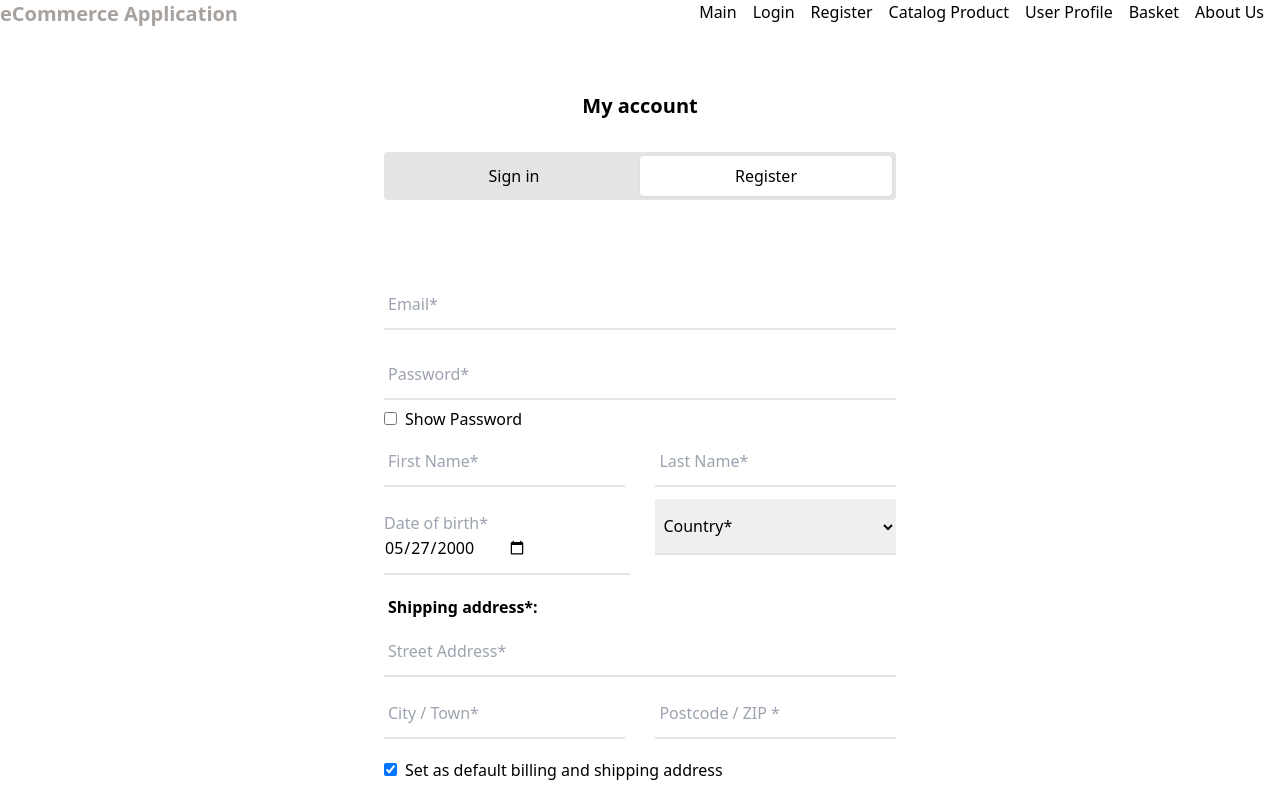
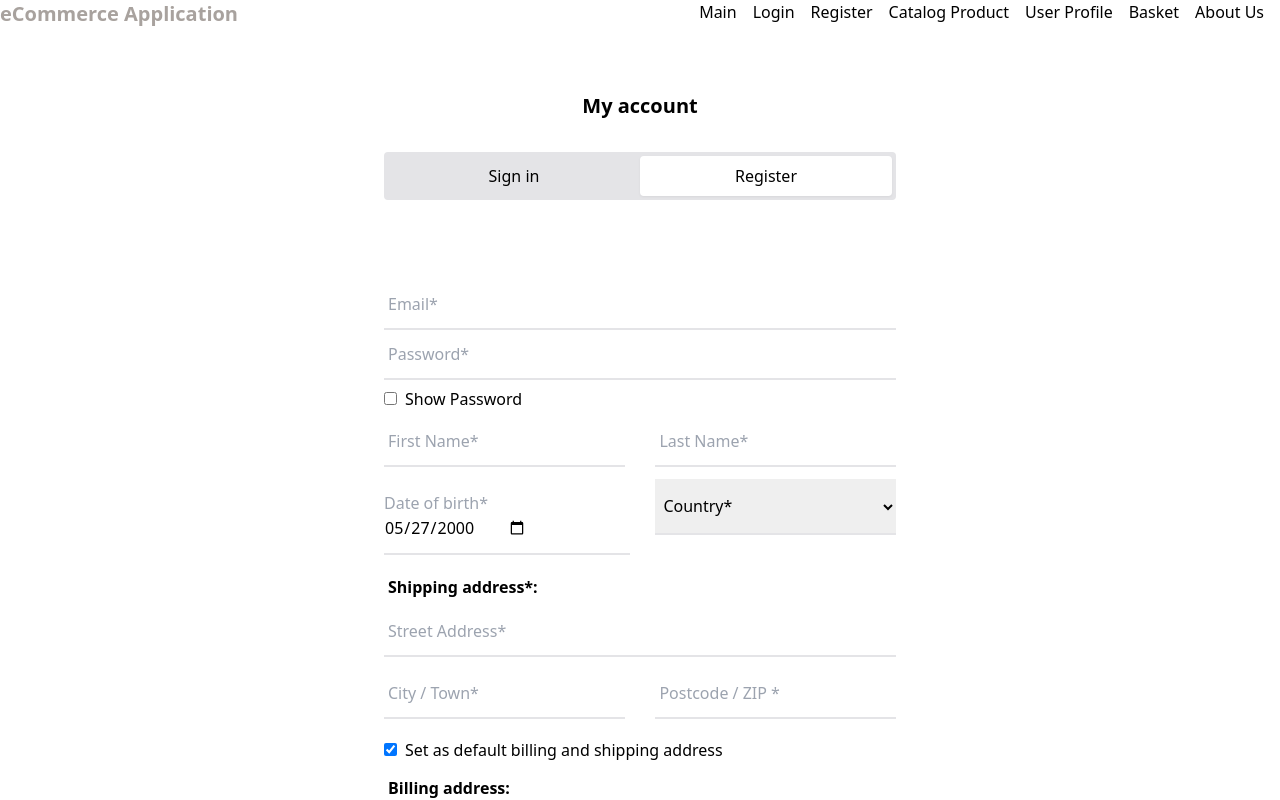
Before and after one commit to SoloSoft2000/eCommerce-Application, a React app: page /register in a window 1280 px wide. Shown: the top 800 px of the page. Built offline with nearby package versions, Linux system fonts and the light colour scheme.

Commit message:
feat: email validation and password (needed to be fixed according the task)

```diff
--- a/src/components/forms/Email.tsx
+++ b/src/components/forms/Email.tsx
@@ -1,20 +1,6 @@
-import React from 'react';
+import React, { useState } from 'react';
 import { useFormContext } from 'react-hook-form';
 import { emaildValidation } from '../../utils/forms/validation';
-
-// interface ValidationRule<T> {
-//   value: T;
-//   message: string;
-// }
-
-// type Validation<T> = {
-//   required?: ValidationRule<T>;
-//   minLength?: ValidationRule<number>;
-// };
-
-// interface EmailProps<T> {
-//   validation: Validation<boolean>;
-// }
 
 function Email(): React.JSX.Element {
   const {
@@ -22,8 +8,7 @@ function Email(): React.JSX.Element {
     formState: { errors },
   } = useFormContext();
 
-  const message = errors.Email?.message?.toString();
-  const error = errors.Email && message ? message : '';
+  const errorMessage = errors.Email?.message;
 
   return (
     <div className="w-full">
@@ -31,10 +16,13 @@ function Email(): React.JSX.Element {
         className="w-full border-b-2 border-zinc-200 py-3 px-1"
         placeholder="Email*"
         type="email"
-        // name="Email"
         {...register('Email', emaildValidation)}
       />
-      <p className="text-red-500 text-[12px] h-5">{error}</p>
+      {errorMessage && (
+        <p className="text-red-500 text-[12px] h-5">
+          {errorMessage.toString()}
+        </p>
+      )}
     </div>
   );
 }
--- a/src/components/forms/Password.tsx
+++ b/src/components/forms/Password.tsx
@@ -1,6 +1,15 @@
 import React, { useState, ChangeEvent } from 'react';
+import { useFormContext } from 'react-hook-form';
+import { passwordValidation } from '../../utils/forms/validation';
 
 function Password(): React.JSX.Element {
+  const {
+    register,
+    formState: { errors },
+  } = useFormContext();
+
+  const errorMessage = errors.Password?.message;
+
   const [passwordIsShown, setPasswordIsShown] = useState(false);
   const [passwordValue, setPasswordValue] = useState('');
 
@@ -19,10 +28,10 @@ function Password(): React.JSX.Element {
         className="w-full border-b-2 border-zinc-200 py-3 px-1"
         placeholder="Password*"
         type={passwordIsShown ? 'text' : 'password'}
-        name="Password"
         value={passwordValue}
+        autoComplete="false"
+        {...register('Password', passwordValidation)}
         onChange={handlePassword}
-        autoComplete="false"
       />
       <input
         type="checkbox"
@@ -34,7 +43,12 @@ function Password(): React.JSX.Element {
       <label htmlFor="passwordIsShown">
         {passwordIsShown ? 'Hide Password' : 'Show Password'}
       </label>
-      <span className="text-xs text-red-500 h-3 px-2"></span>
+      {errorMessage && (
+        <span className="text-xs text-red-500 h-3 px-2">
+          {' '}
+          {errorMessage.toString()}
+        </span>
+      )}
     </>
   );
 }
--- a/src/components/forms/SubmitFormBtn.tsx
+++ b/src/components/forms/SubmitFormBtn.tsx
@@ -1,7 +1,7 @@
 import React from 'react';
-import FormProps from '../../interfaces/forms/form-props';
+import { ButtonSubmit } from '../../interfaces/forms/form-props';
 
-function SubmitFormButton({ value }: FormProps): React.JSX.Element {
+function SubmitFormButton({ value }: ButtonSubmit): React.JSX.Element {
   return (
     <input
       type="submit"
--- a/src/components/forms/SwitchPageLinks.tsx
+++ b/src/components/forms/SwitchPageLinks.tsx
@@ -1,6 +1,6 @@
 import React from 'react';
 import { Link } from 'react-router-dom';
-import FormProps from '../../interfaces/forms/form-props';
+import { FormProps } from '../../interfaces/forms/form-props';
 
 function SwitchPageLinks({ pageName }: FormProps): React.JSX.Element {
   const containerClasses =
--- a/src/components/forms/TextFiled.tsx
+++ b/src/components/forms/TextFiled.tsx
@@ -1,5 +1,5 @@
 import React from 'react';
-import FormProps from '../../interfaces/forms/form-props';
+import { FormProps } from '../../interfaces/forms/form-props';
 
 function TextField({ placeholder, name }: FormProps): React.JSX.Element {
   const names = ['firstName', 'lastName', 'city', 'postcode'];
--- a/src/interfaces/forms/form-props.ts
+++ b/src/interfaces/forms/form-props.ts
@@ -2,4 +2,9 @@ interface FormProps {
   [key: string]: string;
 }
 
-export default FormProps;
+interface ButtonSubmit {
+  value: string;
+  onClick?: (event: React.MouseEvent<HTMLInputElement>) => void;
+}
+
+export { FormProps, ButtonSubmit };
--- a/src/pages/auth/LoginPage.tsx
+++ b/src/pages/auth/LoginPage.tsx
@@ -9,7 +9,7 @@ import SubmitFormButton from '../../components/forms/SubmitFormBtn';
 function LoginPage(): React.JSX.Element {
   const methods = useForm();
 
-  const onSubmit = methods.handleSubmit(async (data) => {
+  const onSubmit = methods.handleSubmit((data) => {
     console.log(data);
   });
 
--- a/src/utils/forms/validation.tsx
+++ b/src/utils/forms/validation.tsx
@@ -1,5 +1,4 @@
 const passwordValidation = {
-  validation: {
   required: {
     value: true,
     message: 'This field is requied',
@@ -8,13 +7,12 @@ const passwordValidation = {
     value: 6,
     message: 'min 6 characters',
   },
-  },
 };
 
 const emaildValidation = {
   required: {
     value: true,
-    message: '🔺 The email field is required',
+    message: 'The email field is required',
   },
   pattern: {
     value:
```
Lines whose indentation alone changed are shown as unchanged.
